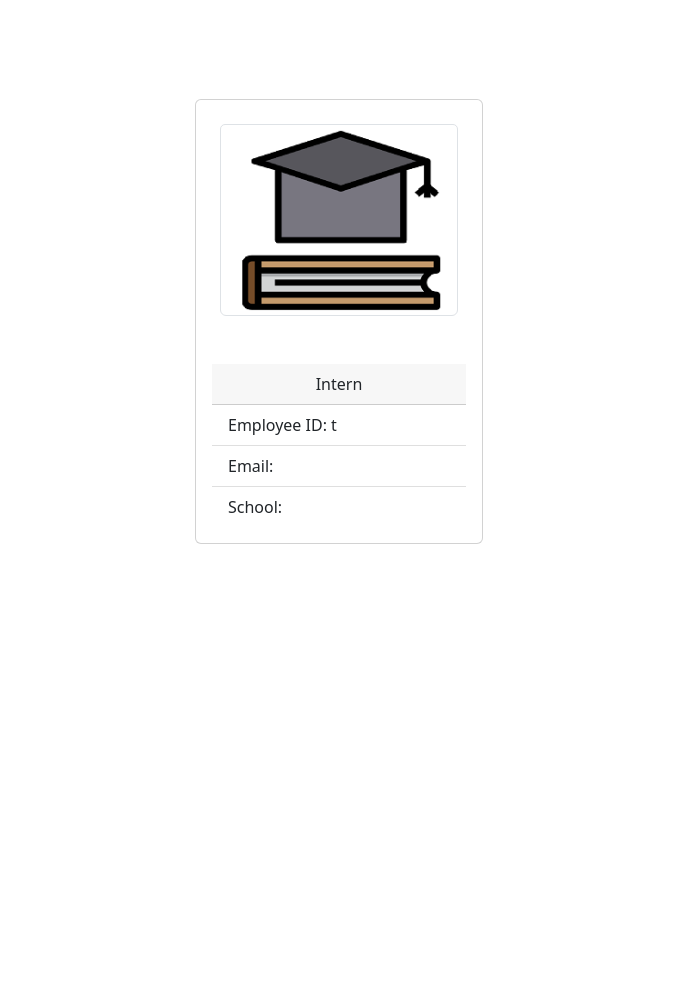
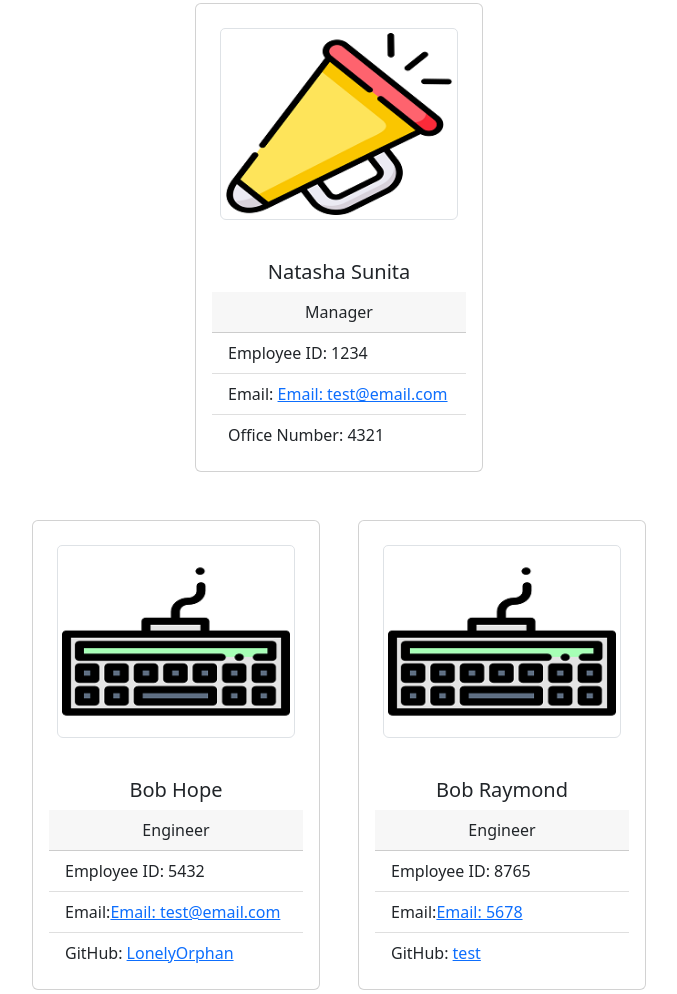
Before and after one commit to LonelyOrphan/team-profile-generator, a website: page src/index.html in a window 1280 px wide. Shown: the part 109-1103 px from the top of the page, without its empty margins (301-978 px from the left). Before the commit the page ends 800 px from the top, so only its background shows below. Drawn offline with nearby package versions, Linux system fonts and the light colour scheme.

Commit message:
removed extra email tag

```diff
--- a/src/index.html
+++ b/src/index.html
@@ -16,11 +16,74 @@
       <h1 class="text-center my-3">My Team</h1>
 
       <div class="row mt-5 justify-content-center">
-
+        <div class="col-3">
+      <div class="card mx-auto" style="width: 18rem">
+        <div class="p-4">
+          <img
+            src="../dist/assets/img/megaphone.png"
+            class="card-img-top img-thumbnail"
+            alt="megaphone logo"
+          />
+        </div>
+        <div class="card-body">
+          <h5 class="card-title text-center">Natasha Sunita</h5>
+          <div class="card-header text-center">Manager</div>
+          <ul class="list-group list-group-flush">
+            <li class="list-group-item">Employee ID: 1234</li>
+            <li class="list-group-item">Email: <a href="mailto:test@email.com">Email: test@email.com</a></li>
+            <li class="list-group-item">
+              Office Number: 4321
+            </li>
+          </ul>
+        </div>
+      </div>
+    </div>
       </div>
 
       <div class="row mt-5 justify-content-center">
-
+        <div class="col-3">
+      <div class="card mx-auto" style="width: 18rem">
+        <div class="p-4">
+          <img
+            src="../dist/assets/img/keyboard.png"
+            class="card-img-top img-thumbnail"
+            alt="keyboard logo"
+          />
+        </div>
+        <div class="card-body">
+          <h5 class="card-title text-center">Bob Hope</h5>
+          <div class="card-header text-center">Engineer</div>
+          <ul class="list-group list-group-flush">
+            <li class="list-group-item">Employee ID: 5432</li>
+            <li class="list-group-item">Email:<a href="mailto:test@email.com">Email: test@email.com</a></li>
+            <li class="list-group-item">
+              GitHub: <a href="https://github.com/LonelyOrphan">LonelyOrphan</a>
+            </li>
+          </ul>
+        </div>
+      </div>
+    </div><div class="col-3">
+      <div class="card mx-auto" style="width: 18rem">
+        <div class="p-4">
+          <img
+            src="../dist/assets/img/keyboard.png"
+            class="card-img-top img-thumbnail"
+            alt="keyboard logo"
+          />
+        </div>
+        <div class="card-body">
+          <h5 class="card-title text-center">Bob Raymond</h5>
+          <div class="card-header text-center">Engineer</div>
+          <ul class="list-group list-group-flush">
+            <li class="list-group-item">Employee ID: 8765</li>
+            <li class="list-group-item">Email:<a href="mailto:5678">Email: 5678</a></li>
+            <li class="list-group-item">
+              GitHub: <a href="https://github.com/test">test</a>
+            </li>
+          </ul>
+        </div>
+      </div>
+    </div>
       </div>
 
       <div class="row mt-5 justify-content-center">
@@ -34,12 +97,12 @@
           />
         </div>
         <div class="card-body">
-          <h5 class="card-title text-center"></h5>
+          <h5 class="card-title text-center">Lee Mack</h5>
           <div class="card-header text-center">Intern</div>
           <ul class="list-group list-group-flush">
-            <li class="list-group-item">Employee ID: t</li>
-            <li class="list-group-item">Email: </li>
-            <li class="list-group-item">School: </li>
+            <li class="list-group-item">Employee ID: 9876</li>
+            <li class="list-group-item">Email: <a href="mailto:6789">Email: 6789</a></li>
+            <li class="list-group-item">School: Computer School</li>
           </ul>
         </div>
       </div>
--- a/src/utils/generateHtml.js
+++ b/src/utils/generateHtml.js
@@ -18,7 +18,7 @@ export default function generateHtml(data) {
           <div class="card-header text-center">Manager</div>
           <ul class="list-group list-group-flush">
             <li class="list-group-item">Employee ID: ${data[i].id}</li>
-            <li class="list-group-item">Email: <a href="mailto:${data[i].email}">Email: ${data[i].email}</a></li>
+            <li class="list-group-item">Email: <a href="mailto:${data[i].email}">${data[i].email}</a></li>
             <li class="list-group-item">
               Office Number: ${data[i].officeNumber}
             </li>
@@ -42,7 +42,7 @@ export default function generateHtml(data) {
           <div class="card-header text-center">Engineer</div>
           <ul class="list-group list-group-flush">
             <li class="list-group-item">Employee ID: ${data[i].id}</li>
-            <li class="list-group-item">Email:<a href="mailto:${data[i].email}">Email: ${data[i].email}</a></li>
+            <li class="list-group-item">Email:<a href="mailto:${data[i].email}">${data[i].email}</a></li>
             <li class="list-group-item">
               GitHub: <a href="https://github.com/${data[i].github}">${data[i].github}</a>
             </li>
@@ -66,7 +66,7 @@ export default function generateHtml(data) {
           <div class="card-header text-center">Intern</div>
           <ul class="list-group list-group-flush">
             <li class="list-group-item">Employee ID: ${data[i].id}</li>
-            <li class="list-group-item">Email: <a href="mailto:${data[i].email}">Email: ${data[i].email}</a></li>
+            <li class="list-group-item">Email: <a href="mailto:${data[i].email}">${data[i].email}</a></li>
             <li class="list-group-item">School: ${data[i].school}</li>
           </ul>
         </div>
```
